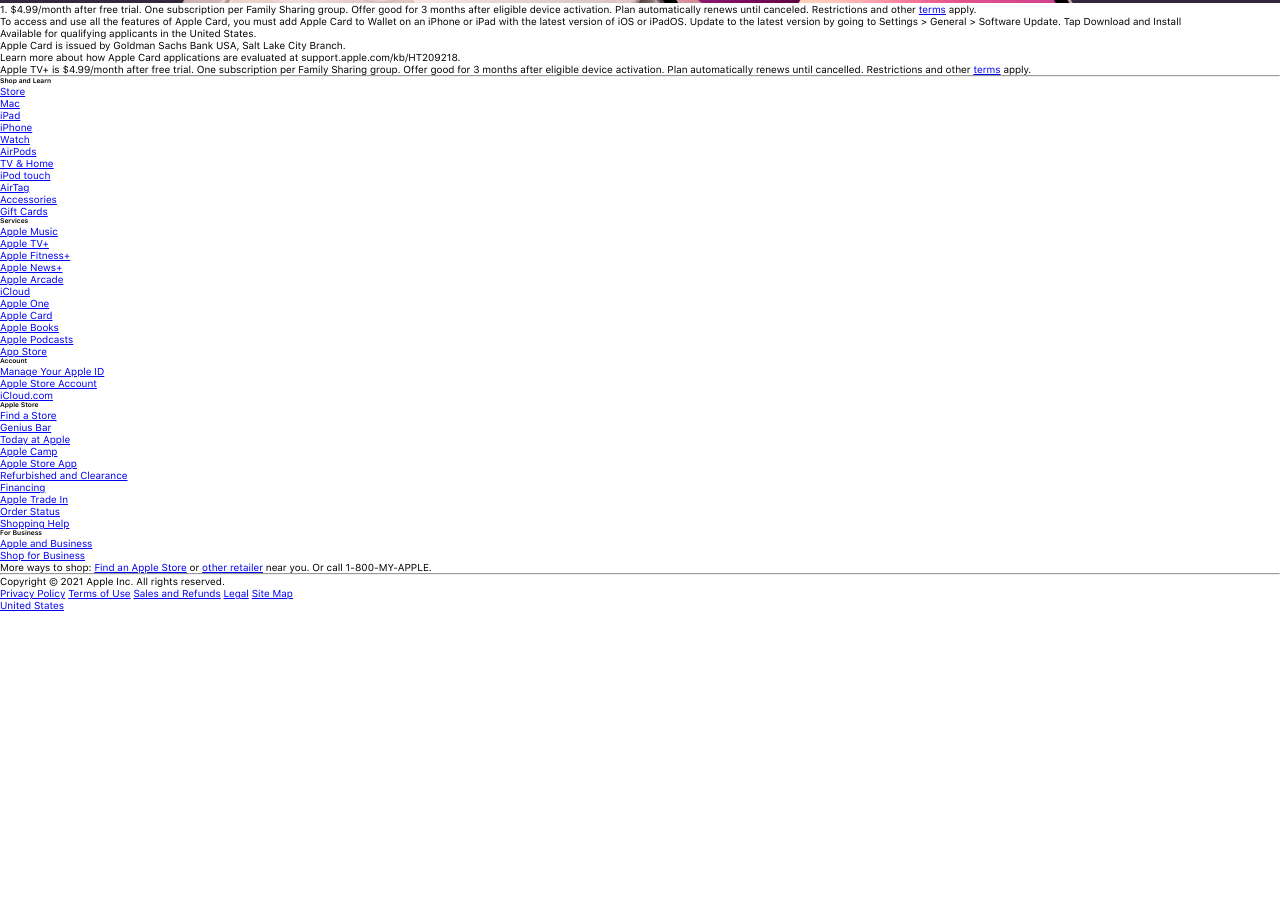
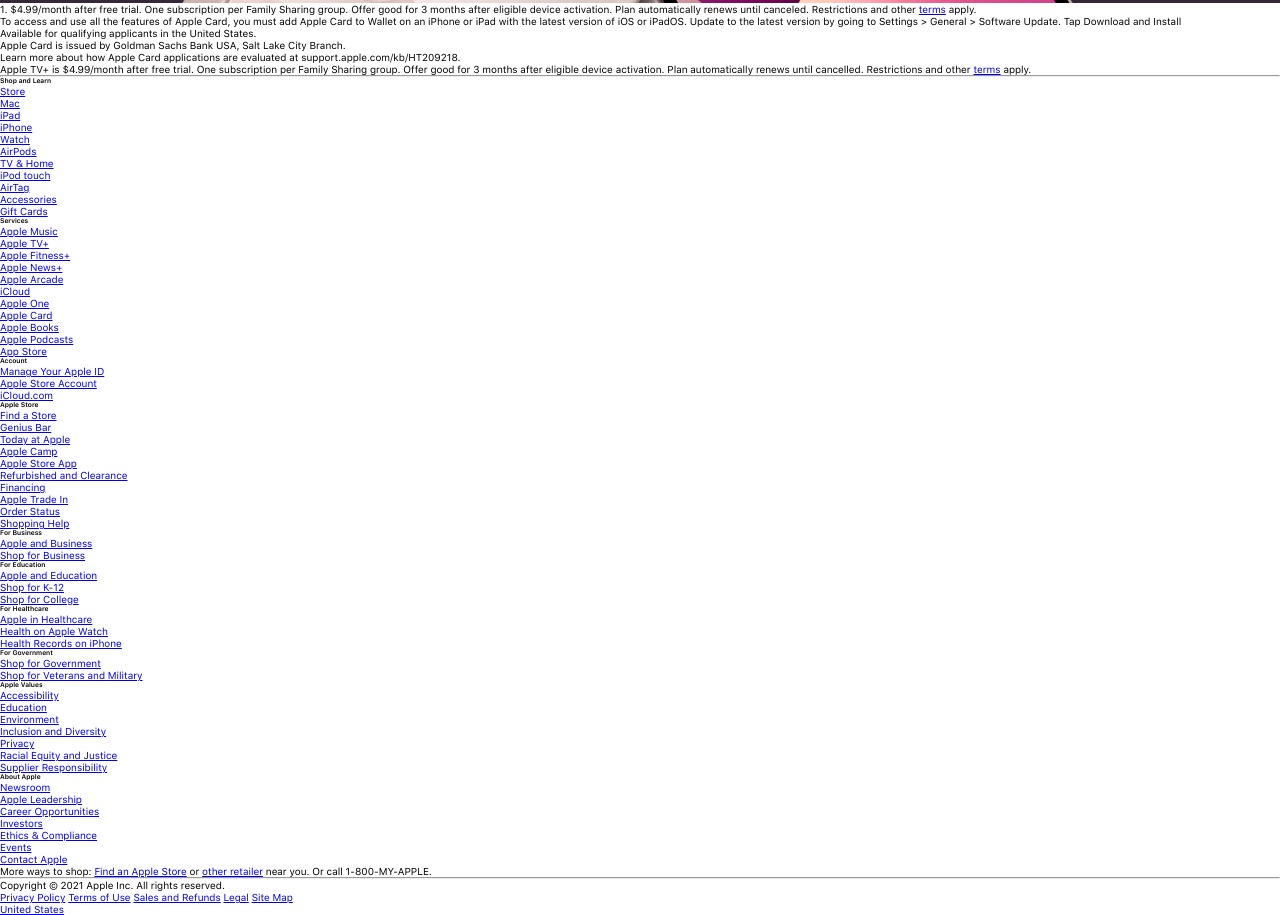
Before and after one commit to emanuel-yaish/Apple, a plain HTML site: page index.html in a window 1280 px wide. Shown: the part 1978-2893 px from the top of the page. Before the commit the page ends 2589 px from the top, so only its background shows below. Drawn offline with Linux system fonts and the light colour scheme.

Commit message:
with links

```diff
--- a/index.html
+++ b/index.html
@@ -175,11 +175,60 @@
                         <li><a href="https://www.apple.com/us/shop/goto/help">Shopping Help</a></li>
                     </ul>
                 </div>
-                <div class="account">
+                <div class="for-business">
                     <h6>For Business</h6>
                     <ul>
-                        <li><a href="https://appleid.apple.com/us/">Apple and Business</a></li>
-                        <li><a href="https://www.apple.com/us/shop/goto/account">Shop for Business</a></li>
+                        <li><a href="https://www.apple.com/business/">Apple and Business</a></li>
+                        <li><a href="https://www.apple.com/retail/business/">Shop for Business</a></li>
+                    </ul>
+                </div>
+                <div class="for-education">
+                    <h6>For Education</h6>
+                    <ul>
+                        <li><a href="https://www.apple.com/education/">Apple and Education</a></li>
+                        <li><a href="https://www.apple.com/education/k12/how-to-buy/">Shop for K-12</a></li>
+                        <li><a href="https://www.apple.com/us/shop/goto/educationrouting">Shop for College</a></li>
+                    </ul>
+                </div>
+                <div class="for-healthcare">
+                    <h6>For Healthcare</h6>
+                    <ul>
+                        <li><a href="https://www.apple.com/healthcare/">Apple in Healthcare</a></li>
+                        <li><a href="https://www.apple.com/healthcare/apple-watch/">Health on Apple Watch</a></li>
+                        <li><a href="https://www.apple.com/healthcare/health-records/">Health Records on iPhone</a></li>
+                    </ul>
+                </div>
+                <div class="for-government">
+                    <h6>For Government</h6>
+                    <ul>
+                        <li><a href="https://www.apple.com/r/store/government/">Shop for Government</a></li>
+                        <li><a href="https://www.apple.com/us/shop/goto/eppstore/veteransandmilitary">Shop for Veterans
+                                and Military</a></li>
+                    </ul>
+                </div>
+                <div class="apple-values">
+                    <h6>Apple Values</h6>
+                    <ul>
+                        <li><a href="https://www.apple.com/accessibility/">Accessibility</a></li>
+                        <li><a href="https://www.apple.com/education/connectED/">Education</a></li>
+                        <li><a href="https://www.apple.com/environment/">Environment</a></li>
+                        <li><a href="https://www.apple.com/diversity/">Inclusion and Diversity</a></li>
+                        <li><a href="https://www.apple.com/privacy/">Privacy</a></li>
+                        <li><a href="https://www.apple.com/racial-equity-justice-initiative/">Racial Equity and
+                                Justice</a></li>
+                        <li><a href="https://www.apple.com/supplier-responsibility/">Supplier Responsibility</a></li>
+                    </ul>
+                </div>
+                <div class="about-apple">
+                    <h6>About Apple</h6>
+                    <ul>
+                        <li><a href="https://www.apple.com/newsroom/">Newsroom</a></li>
+                        <li><a href="https://www.apple.com/leadership/">Apple Leadership</a></li>
+                        <li><a href="https://www.apple.com/careers/us/">Career Opportunities</a></li>
+                        <li><a href="https://investor.apple.com/">Investors</a></li>
+                        <li><a href="https://www.apple.com/compliance/">Ethics & Compliance</a></li>
+                        <li><a href="https://www.apple.com/apple-events/">Events</a></li>
+                        <li><a href="https://www.apple.com/contact/">Contact Apple</a></li>
                     </ul>
                 </div>
             </nav>
```
